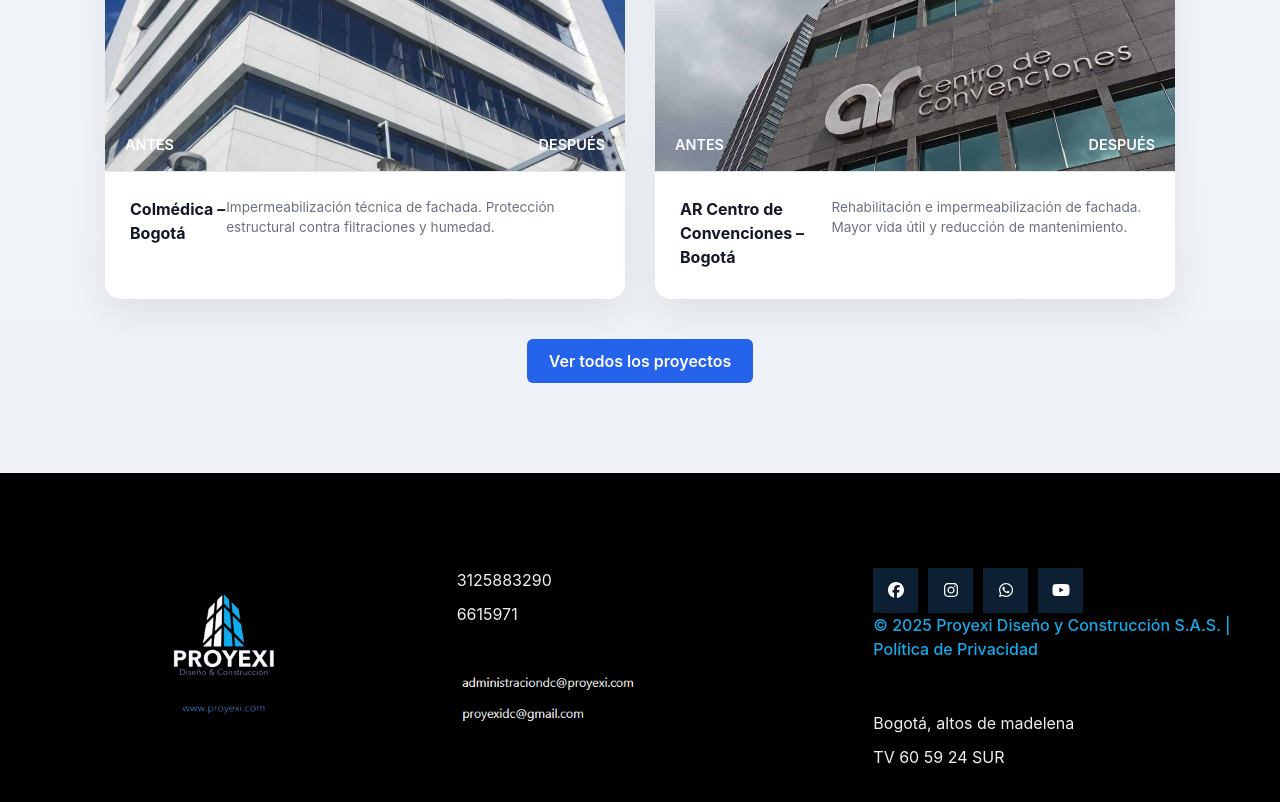
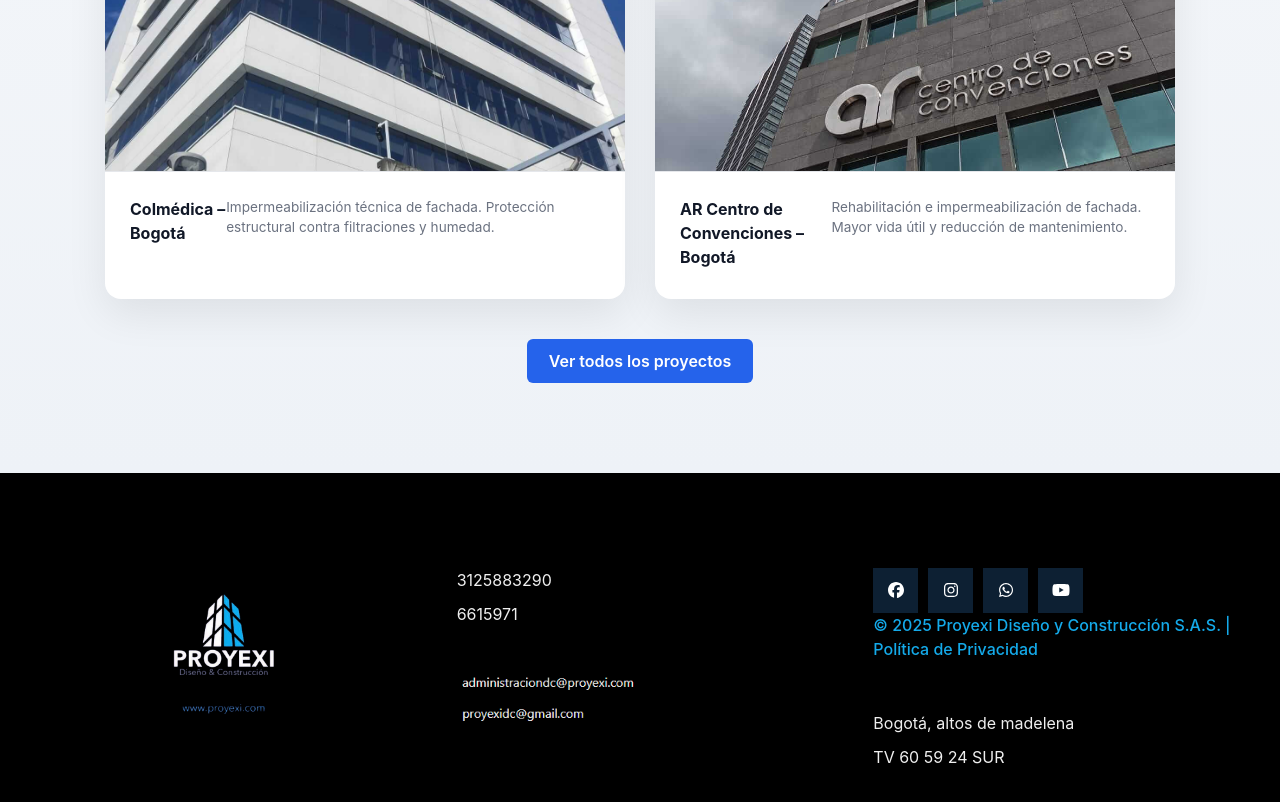
Before and after one commit to milenaAristiza/react-proyexi3, a React (Vite) app: page / in a window 1280 px wide. Shown: the part 1820-2622 px from the top of the page. Built offline with nearby package versions, Linux system fonts and the light colour scheme.

Commit message:
add footer

```diff
--- a/src/pages/Index/Index.jsx
+++ b/src/pages/Index/Index.jsx
@@ -187,8 +187,8 @@
           <div className="transform-card">
             <div className="transform-image">
               <img src={img_16020} alt="Colmédica Bogotá" />
-              <span className="label-antes">ANTES</span>
-              <span className="label-despues">DESPUÉS</span>
+              {/*<span className="label-antes">ANTES</span>
+              <span className="label-despues">DESPUÉS</span>*/}
             </div>
 
             <div className="transform-info">
@@ -203,8 +203,8 @@
           <div className="transform-card">
             <div className="transform-image">
               <img src={imgf} alt="AR Centro de Convenciones Bogotá" />
-              <span className="label-antes">ANTES</span>
-              <span className="label-despues">DESPUÉS</span>
+              {/*<span className="label-antes">ANTES</span>
+              <span className="label-despues">DESPUÉS</span>*/}
             </div>
 
             <div className="transform-info">
```
